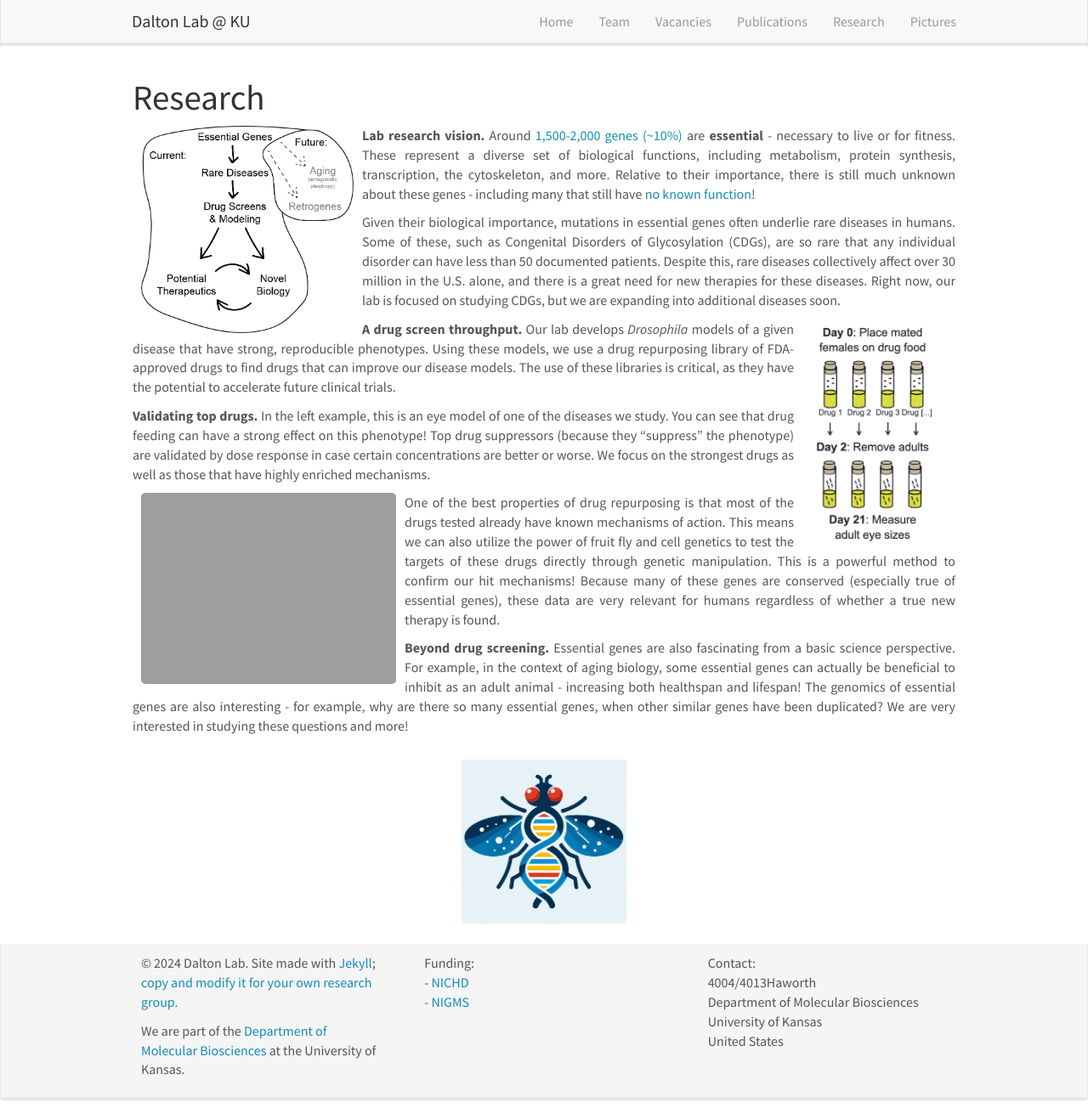
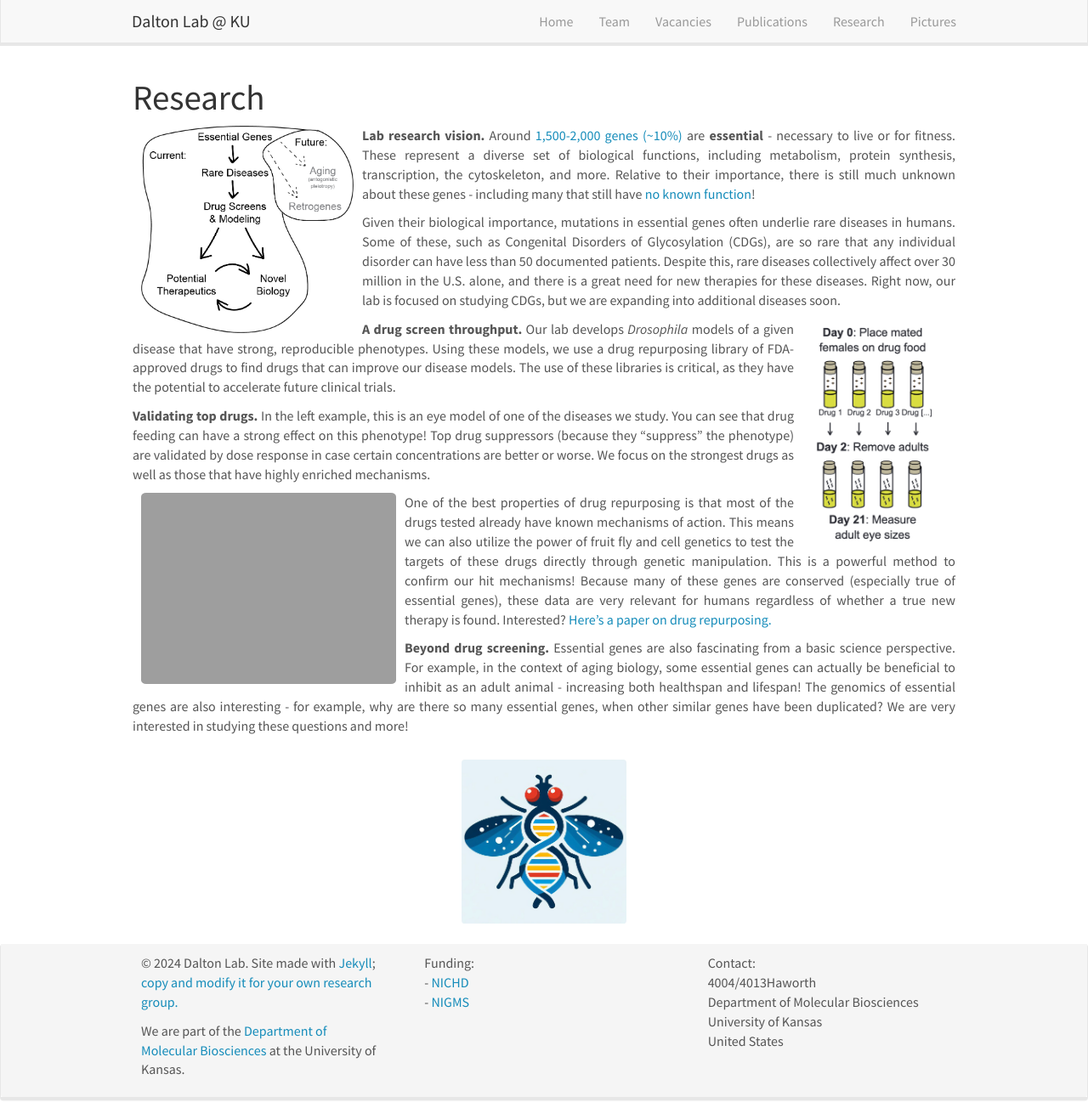
Before and after one commit to hansmdalton/hansmdalton.github.io, a Jekyll site: the page built from _pages/research.md, in a window 1280 px wide and 1317 px high. Shown: the whole window at 85% size. Built offline with Jekyll 4.4.1, drawn with Linux system fonts in a browser that asks for light colours; nearby versions of some CDN libraries.

Commit message:
Update research.md

```diff
--- a/_pages/research.md
+++ b/_pages/research.md
@@ -37,7 +37,7 @@ In the left example, this is an eye model of one of the diseases we study. You c
 </p>
 <p align="justify">
 <img src="{{ site.url }}{{ site.baseurl }}/images/respic/Top_suppressor.png" alt="" style="width: 300px; float: left; margin: 0px 10px">
-One of the best properties of drug repurposing is that most of the drugs tested already have known mechanisms of action. This means we can also  utilize the power of fruit fly and cell genetics to test the targets of these drugs directly through genetic manipulation. This is a powerful method to confirm our hit mechanisms! Because many of these genes are conserved (especially true of essential genes), these data are very relevant for humans regardless of whether a true new therapy is found.
+One of the best properties of drug repurposing is that most of the drugs tested already have known mechanisms of action. This means we can also  utilize the power of fruit fly and cell genetics to test the targets of these drugs directly through genetic manipulation. This is a powerful method to confirm our hit mechanisms! Because many of these genes are conserved (especially true of essential genes), these data are very relevant for humans regardless of whether a true new therapy is found. Interested? <a href="https://journals.plos.org/plosgenetics/article?id=10.1371/journal.pgen.1011458">Here's a paper on drug repurposing.</a>
 </p>
 
 <p align="justify">
```
